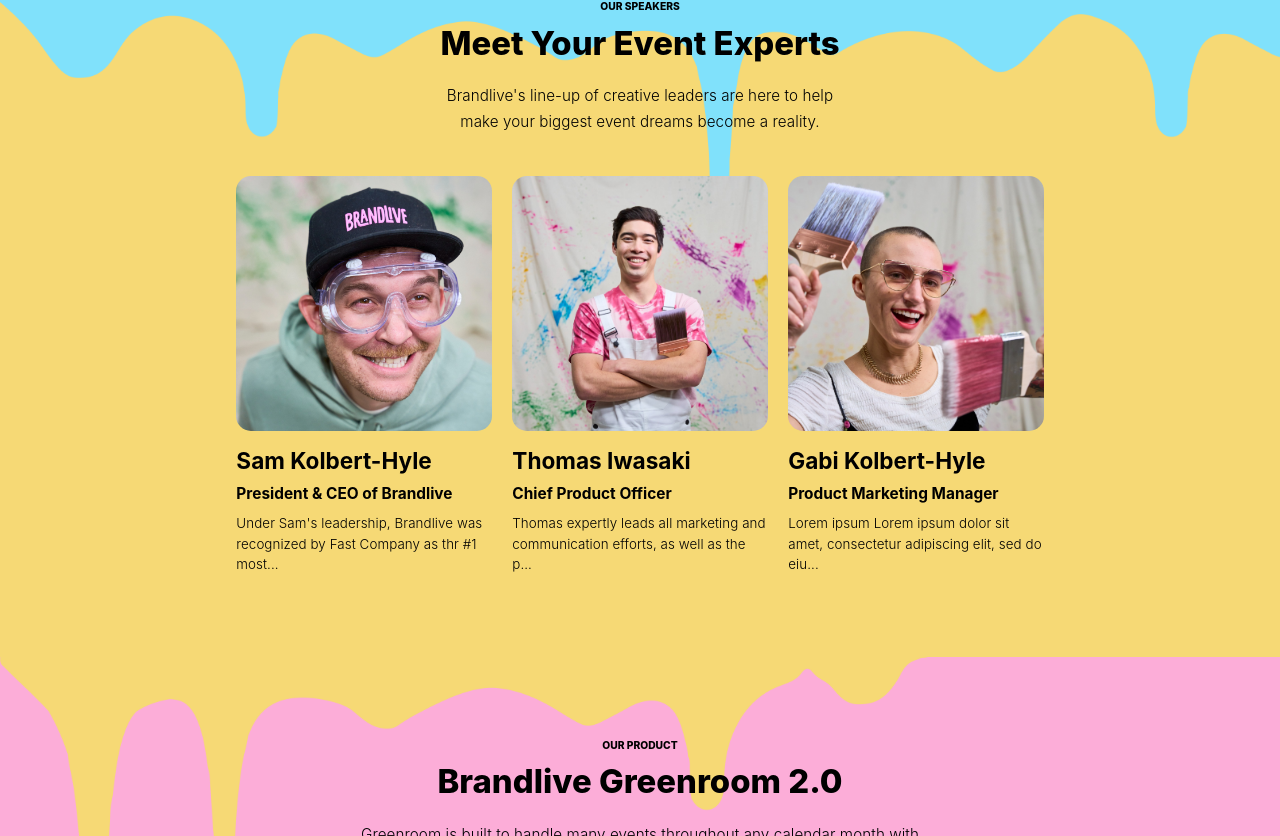
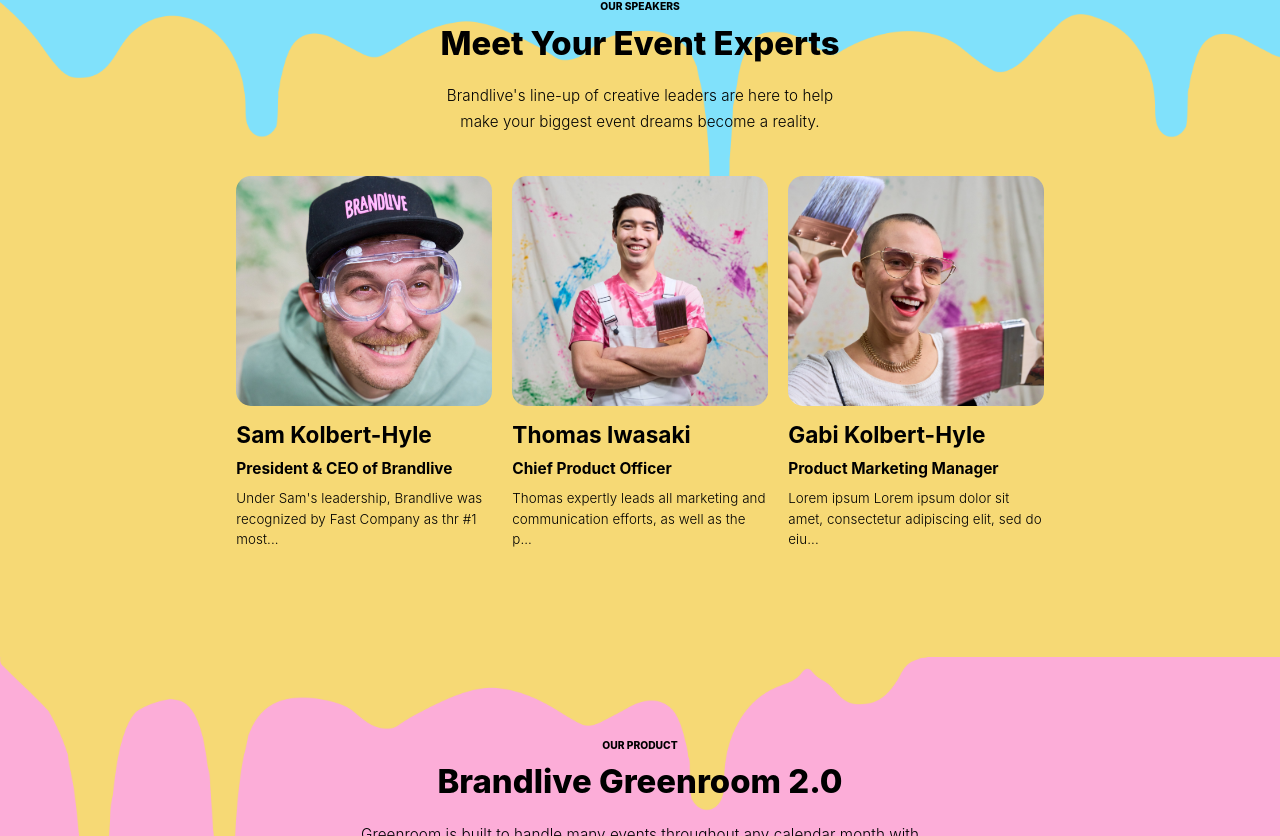
Before and after one commit to tunztunztunz/brandlive-challenge, a React (Create React App) app: page / in a window 1280 px wide. Shown: the part 584-1420 px from the top of the page. Built offline with nearby package versions, Linux system fonts and the light colour scheme.

Commit message:
fix presenter image size

```diff
--- a/src/components/presentersSection/PresentersSection.module.css
+++ b/src/components/presentersSection/PresentersSection.module.css
@@ -46,11 +46,10 @@
     grid-template-rows: repeat(1, 1fr);
     grid-gap: 1rem;
     margin-top: 2rem;
-    max-height: 55%;
   }
 
   .biosContainer img {
-    max-height: 30vw;
+    max-height: 50%;
   }
 
   /* This is the setting that makes it match the designs on most desktop viewports. I may add another breakpoint to account for small desktops and pads. */
```
